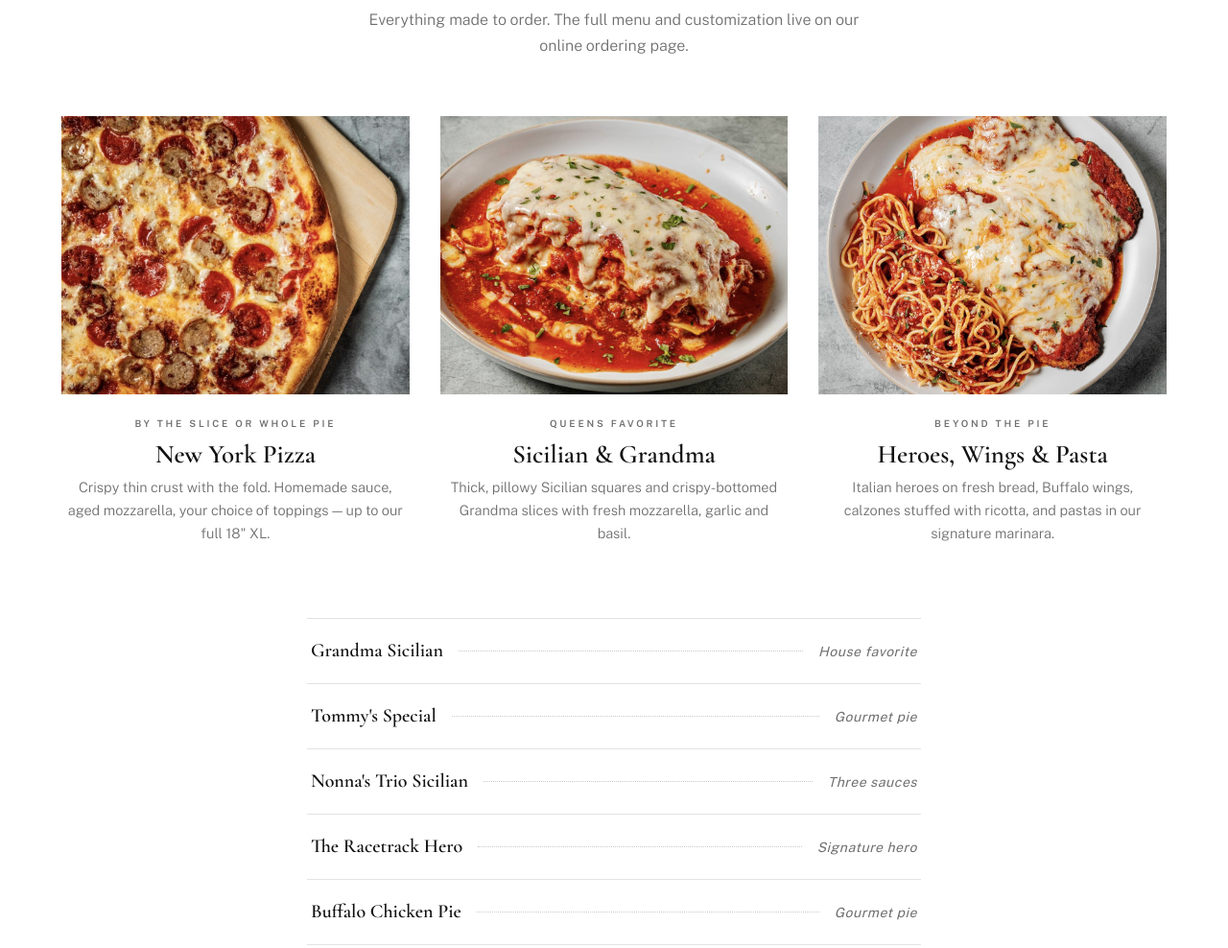
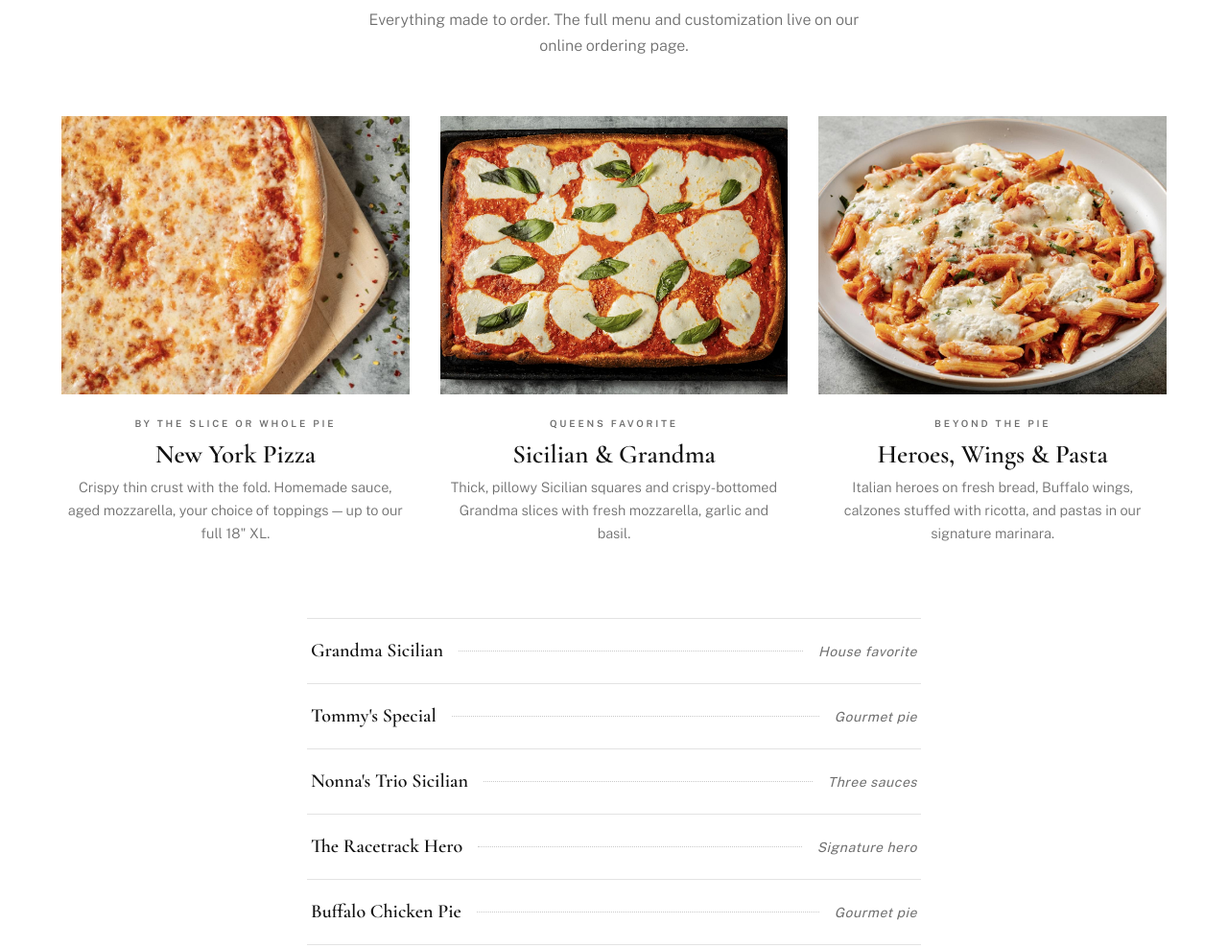
Before and after one commit to getmoeapp-cmd/Tommys-Pizza-, a plain HTML site: page index.html in a window 1280 px wide. Shown: the part 1220-2208 px from the top of the page at 96% size. Drawn offline with nearby package versions, Linux system fonts and the light colour scheme.

Commit message:
Update index.html

```diff
--- a/index.html
+++ b/index.html
@@ -292,7 +292,7 @@ footer{background:var(--black);color:#fff;padding:70px 0 0;margin-top:0}
     </div>
     <div class="menu-grid">
       <div class="dish">
-        <div class="ph"><img src="tommys-pizza-meatlovers-queens.jpg" alt="Meat Lovers pizza at Tommy's Pizza, Queens NY" loading="lazy"></div>
+        <div class="ph"><img src="tommys-pizza-cheese-queens.jpg" alt="Classic New York cheese pizza at Tommy's Pizza, Queens NY" loading="lazy"></div>
         <div class="body">
           <span class="eyebrow">By the slice or whole pie</span>
           <h3>New York Pizza</h3>
@@ -300,7 +300,7 @@ footer{background:var(--black);color:#fff;padding:70px 0 0;margin-top:0}
         </div>
       </div>
       <div class="dish">
-        <div class="ph"><img src="tommys-pizza-lasagna-queens.jpg" alt="Lasagna at Tommy's Pizza, Queens NY" loading="lazy"></div>
+        <div class="ph"><img src="tommys-pizza-drunken-sicilian-queens.jpg" alt="Drunken Sicilian square pizza at Tommy's Pizza, Queens NY" loading="lazy"></div>
         <div class="body">
           <span class="eyebrow">Queens favorite</span>
           <h3>Sicilian &amp; Grandma</h3>
@@ -308,7 +308,7 @@ footer{background:var(--black);color:#fff;padding:70px 0 0;margin-top:0}
         </div>
       </div>
       <div class="dish">
-        <div class="ph"><img src="tommys-pizza-chicken-parm-queens.jpg" alt="Chicken Parmigiana at Tommy's Pizza, Queens NY" loading="lazy"></div>
+        <div class="ph"><img src="tommys-pizza-baked-ziti-queens.jpg" alt="Baked ziti at Tommy's Pizza, Queens NY" loading="lazy"></div>
         <div class="body">
           <span class="eyebrow">Beyond the pie</span>
           <h3>Heroes, Wings &amp; Pasta</h3>
@@ -335,7 +335,7 @@ footer{background:var(--black);color:#fff;padding:70px 0 0;margin-top:0}
 
 <section id="story" class="story-sec">
   <div class="wrap story">
-    <img src="tommys-pizza-seafood-linguine-queens.jpg" alt="Seafood linguine at Tommy's Pizza, Queens NY" loading="lazy">
+    <img src="tommys-pizza-meatlovers-queens.jpg" alt="Meat Lovers pizza at Tommy's Pizza, Queens NY" loading="lazy">
     <div>
       <span class="eyebrow">Our Story</span>
       <h2>A Queens Tradition <span class="ital">Since 1967</span></h2>
```
